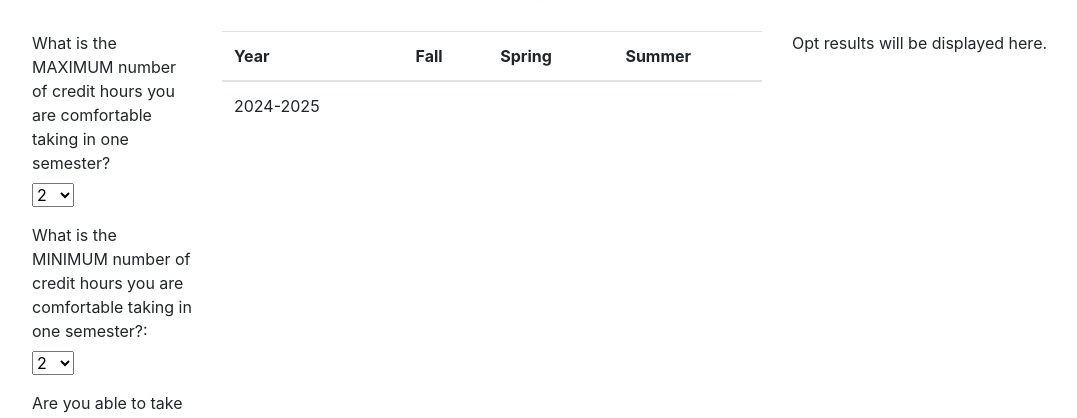
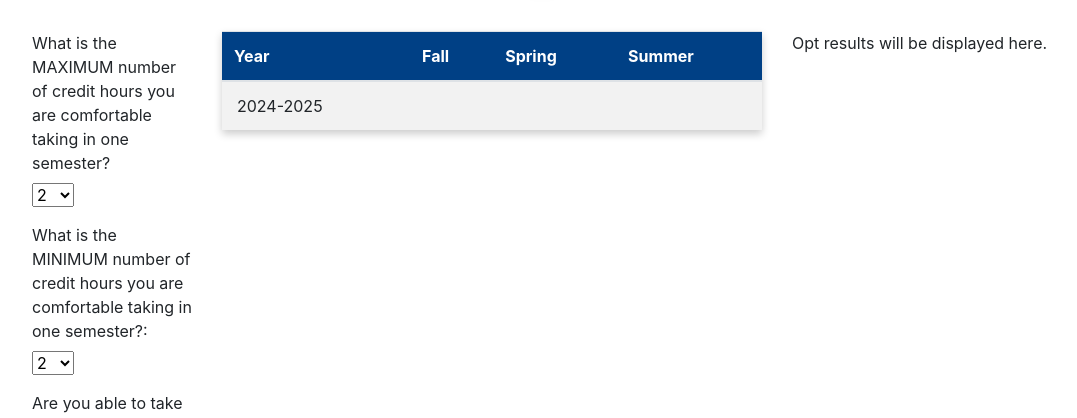
Before and after one commit to apfleegor/6242-final-project, a Flask app: page / in a window 1280 px wide. Shown: the part 77-495 px from the top of the page, without its empty margins (53-1130 px from the left). Run offline with Flask 3, Linux system fonts and the light colour scheme; some libraries are stand-ins or nearby versions.

Commit message:
Updated HTML structure and CSS styling for the table

```diff
--- a/index.html
+++ b/index.html
@@ -117,7 +117,7 @@
       </div>
 
       <div class="col-6">
-        <table class="table", id="schedule">
+        <table class="table table-bordered", id="schedule">
           <thead>
             <tr>
               <th scope="col">Year</th>
--- a/static/css/style.css
+++ b/static/css/style.css
@@ -1,5 +1,5 @@
 .jumbotron {
-    background-image: url("https://www.ready.gov/sites/default/files/2020-05/hurricane-ocean-waves.jpg");
+    background-image: url("https://t4.ftcdn.net/jpg/03/16/36/59/360_F_316365913_WKVKZW7gzsqqhkx4PgGyu0rArj5GykHK.jpg");
     background-size: cover;
     height: 100%;
     color: white;
@@ -8,3 +8,28 @@
     padding-top: 10px !important;
     padding-bottom: 10px !important;
 }
+
+.table {
+    border-collapse: collapse;
+    width: 100%;
+    box-shadow: 0 4px 8px 0 rgba(0,0,0,0.2);
+}
+
+.table thead tr {
+    background-color: #004085; /* A dark shade for contrast */
+    color: white;
+    text-align: left;
+}
+
+.table tbody td {
+    padding: 12px 15px;
+    text-align: left;
+}
+
+.table tbody tr:nth-child(odd) {
+    background-color: #f2f2f2; /* Light shade for every other row */
+}
+
+.table tbody tr:hover {
+    background-color: #ddd; /* A light color on hover */
+}
```
